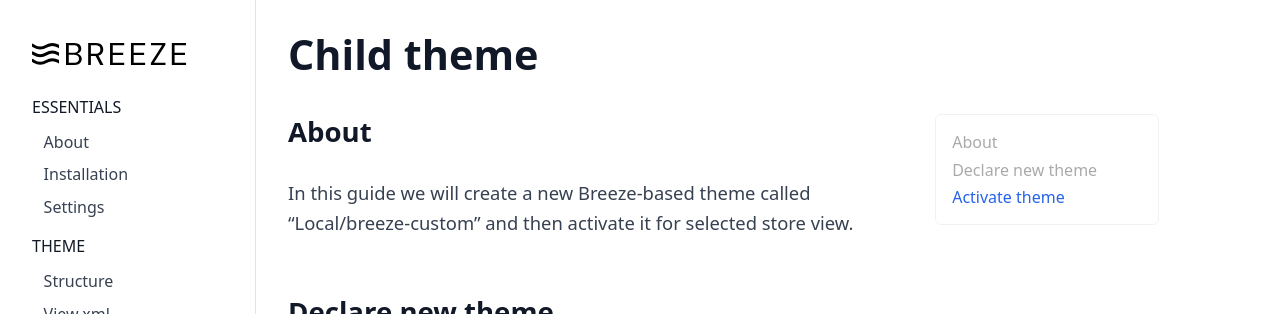
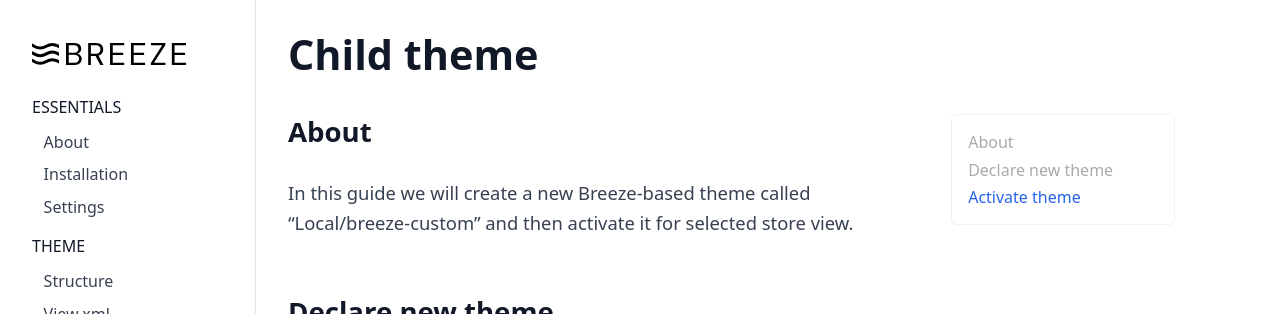
Before and after one commit to breezefront/breezefront.com, a Jekyll site: the page built from collections/_guides/child-theme.md, in a window 1280 px wide. Shown: the top 314 px of the page. Built offline with Jekyll 4.4.1, drawn with Linux system fonts in a browser that asks for light colours.

Commit message:
CSS improvement

```diff
--- a/_sass/prose.scss
+++ b/_sass/prose.scss
@@ -40,7 +40,7 @@
         z-index: 10;
         padding: 1rem;
         width: 14rem;
-        margin-right: -15rem;
+        margin-right: -16rem;
         float: right;
         background-color: #fff;
         border: 1px solid #f1f1f1;
```
